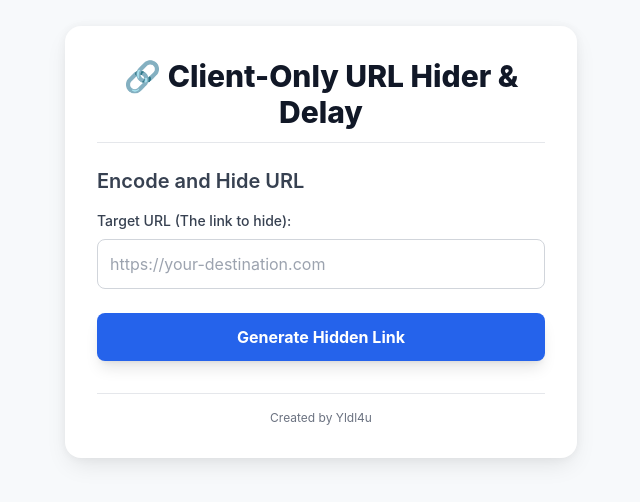
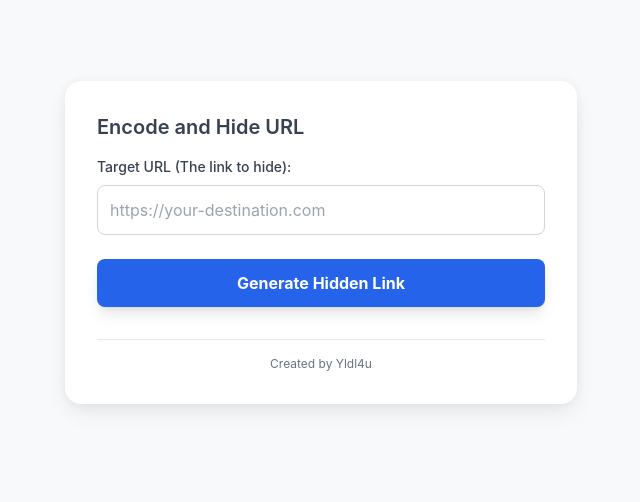
Before and after one commit to yldl4u/url, a plain HTML site: page go2.html in a window 1280 px wide. Shown: the part 158-660 px from the top of the page, without its empty margins (319-959 px from the left). Drawn offline with nearby package versions, Linux system fonts and the light colour scheme.

Commit message:
Remove title header from go2.html
Removed the title header for the Client-Only URL Hider.

```diff
--- a/go2.html
+++ b/go2.html
@@ -37,9 +37,6 @@
 <body class="min-h-screen flex items-center justify-center p-4">
 
     <div class="container-box w-full max-w-lg">
-        <h1 class="text-3xl font-extrabold text-gray-900 mb-6 text-center border-b pb-3">
-            🔗 Client-Only URL Hider & Delay
-        </h1>
 
         <!-- Loader/Message Area -->
         <div id="message-box" class="hidden p-4 mb-4 rounded-lg text-sm font-medium text-center" role="alert"></div>
```
